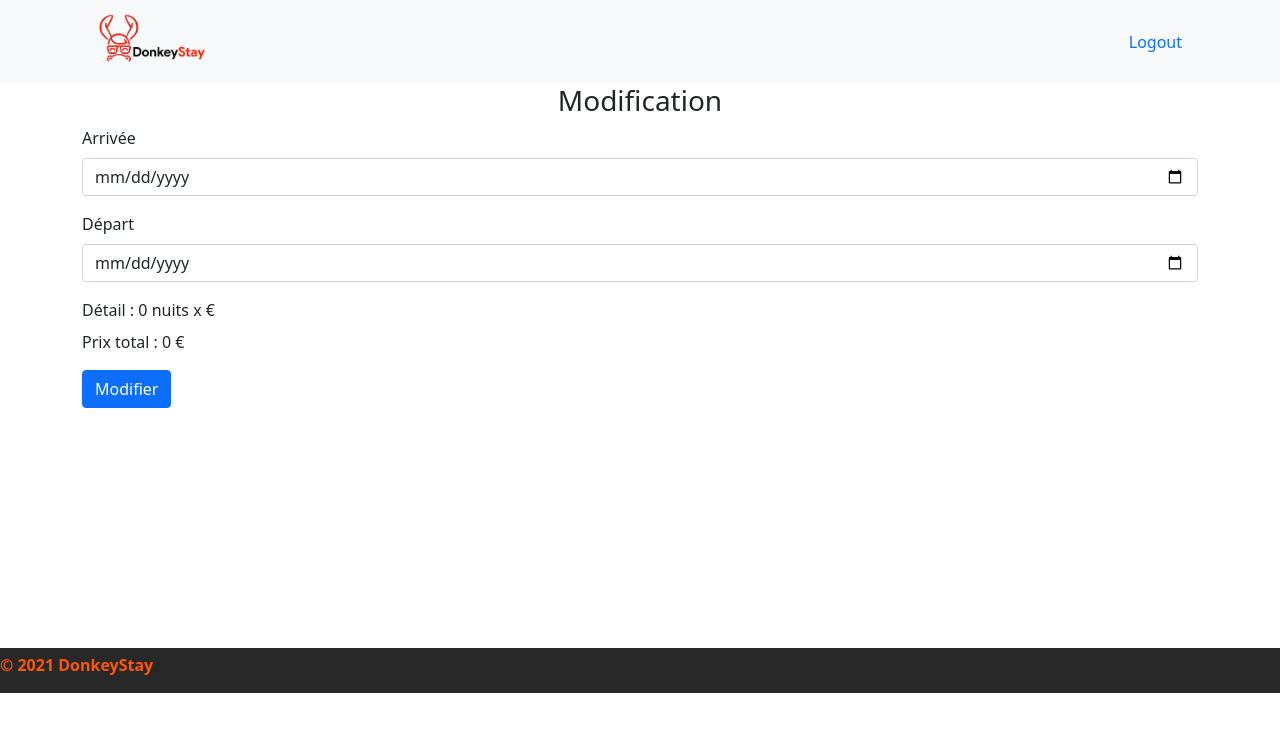
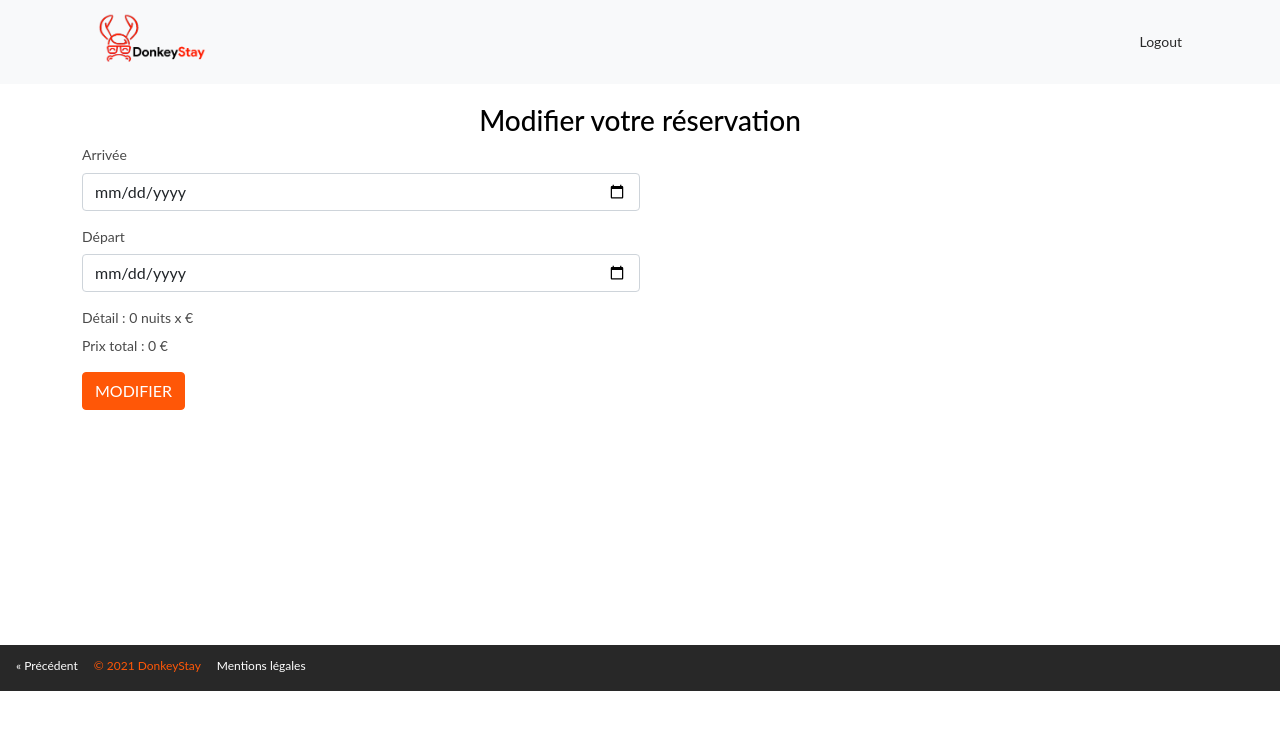
Before and after one commit to Kbelony/Projet-stay, a PHP site: page /update.php?updateid=1 in a window 1280 px wide. Shown: the top 732 px of the page. Run offline with PHP 8.4, Linux system fonts and the light colour scheme; data that the repository does not hold is empty.

Commit message:
update css files

```diff
--- a/listing/style.css
+++ b/listing/style.css
@@ -267,3 +267,30 @@ body {
 h4 {
   font-size: calc(1.07rem + .3vw) !important;
 }
+
+.toast-body{
+  color: green;
+}
+
+.form-control{
+  width: 50%;
+}
+
+.btn-primary {
+  color: #fff;
+  background-color: #ff5707;
+  border-color: #ff5707 ;
+  text-transform: uppercase;
+}
+
+.btn-primary:hover {
+  color: #fff;
+  background-color: #282828;
+  border-color: #282828 ;
+  text-transform: uppercase;
+}
+
+.book {
+  font-size: 18px;
+  margin-left: 30px;
+}
--- a/style.css
+++ b/style.css
@@ -67,9 +67,14 @@ img {
   padding: 20px;
 }
 
-.footer {
+footer {
+  background-color: #282828;
+  bottom: 0;
+  width: 100%;
+  padding-top: 5px;
   flex-shrink: 0;
-  padding: 20px;
+  display: flex;
+  color: #ff5707;
 }
 
 .hello {
@@ -100,3 +105,13 @@ footer {
   width: 700px;
   border-radius: 10px;
 }
+
+.btn-secondary {
+  color: #fff;
+  background-color: transparent;
+  border-color: #ff5707;
+}
+
+.logout{
+  color:#282828;
+}
--- a/update.php
+++ b/update.php
@@ -3,11 +3,8 @@
     session_start();
     include "db_conn.php";
     $id = $_GET['updateid'];
-
     $sql = "SELECT booking.id, checkin, checkout, booking.price booking_price, client_id, `lastname`, rental.price rental_price FROM `booking` JOIN `rental` ON booking.rental_id = rental.id JOIN `client` ON booking.client_id = client.id WHERE booking.id=$id";
     $result=mysqli_query($conn, $sql);
-
-
     $row = mysqli_fetch_assoc($result);
         $checkin = $row['checkin'];
         $checkout = $row['checkout'];
@@ -21,8 +18,6 @@
     if (isset($_POST['submit'])) {
         $checkin = $_POST['checkin'];
         $checkout = $_POST['checkout'];
-
-
 
         $sql = "UPDATE `booking` SET `price`='$booking_price', `checkin`='$checkin', checkout='$checkout' WHERE id =$id";
         $result = mysqli_query($conn, $sql);
@@ -53,6 +48,8 @@
 
     <title>Modifier</title>
     <link href="style.css" rel="stylesheet">
+    <link href="/listing/style.css" rel="stylesheet">
+
   </head>
   <body>
 
@@ -63,15 +60,14 @@
             </a>
         <!-- Start modal login -->
             <div class="btn-group" role="group" aria-label="Basic example">
-                <a href="logout.php" class="">Logout</a>
+                <a href="logout.php" class="logout">Logout</a>
             </div>
         </div>
       <!-- Ending modal login -->
-
     </nav>
-
+    <br>
     <div>
-        <h3 class="modification">Modification</h3>
+        <h3 class="modification">Modifier votre réservation</h3>
     </div>
 
     <div class = "container">
@@ -89,13 +85,8 @@
                 <label for="checkout" class="form-label">Détail :</label>
                 <span><?php echo $diff->days . " nuits x " . $rental_price . " €" ;?></span><br>
                 <span>Prix total : <?php echo $booking_price . " €";?></span>
-
             </div>
-
-
             <button type="submit" class="btn btn-primary" name="submit" id="liveToastBtn">Modifier</button>
-
-
             <div aria-live="polite" aria-atomic="true" class="d-flex justify-content-center align-items-center" style="min-height: 200px;">
 
                 <!-- Then put toasts within -->
@@ -105,10 +96,7 @@
                     </div>
                 </div>
                 </div>
-
-
             <script src=index.js></script>
-
             <?php
                 if (isset($_POST['submit'])) {
                     ini_set('display_errors', 1);
@@ -121,17 +109,12 @@
                     mail($to, $subject, $message, $headers); ?>
                     <script>
                         emailSentToast.show();
-
-
                     </script>
-
-
-                     <?php
+                    <?php
                 }
             ?>
         </form>
     </div>
-
     <script
       type="text/javascript"
       src="https://cdnjs.cloudflare.com/ajax/libs/jquery/3.4.1/jquery.min.js"
@@ -152,16 +135,19 @@
         });
       });
     </script>
-
     <a href="javascript:history.go(-1)" class="previous">&laquo; Précédent</a>
-
     <footer>
-        <div>
-
-            <p><b> © 2021 DonkeyStay</b></p>
-
+        <div class=container-foo>
+            <div>
+                <a href="javascript:history.go(-1)" class="previous">&laquo; Précédent</a>
+            </div>
+            <div class=copyright>
+                <p>© 2021 DonkeyStay</p>
+            </div>
+            <div>
+                <a href="#" class="previous">Mentions légales</a>
+            </div>
         </div>
     </footer>
   </body>
-
 </html>
```
Also changed, not shown: rooms.php (+13 -26 lines), user.php (+11 -25 lines).
